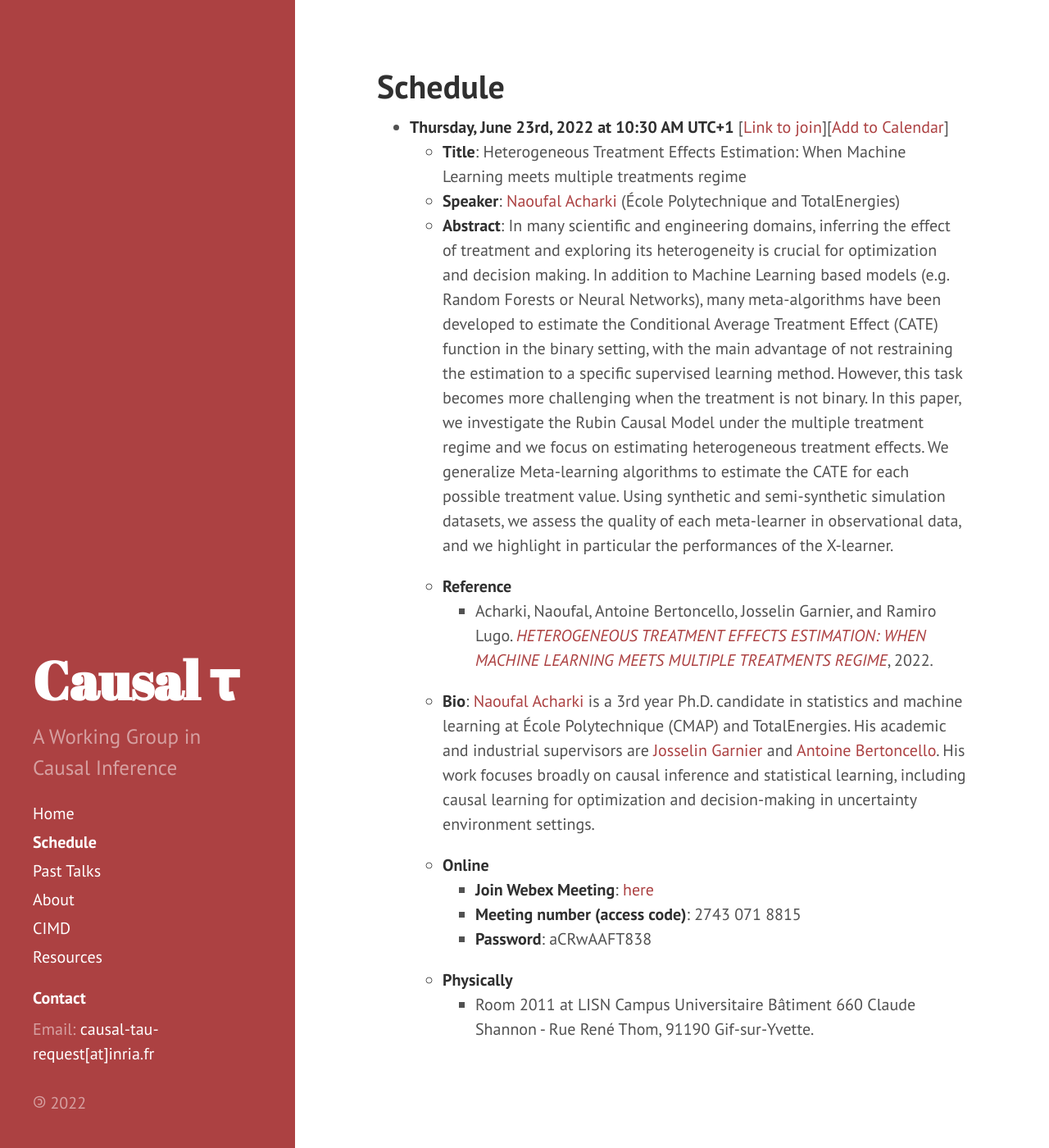
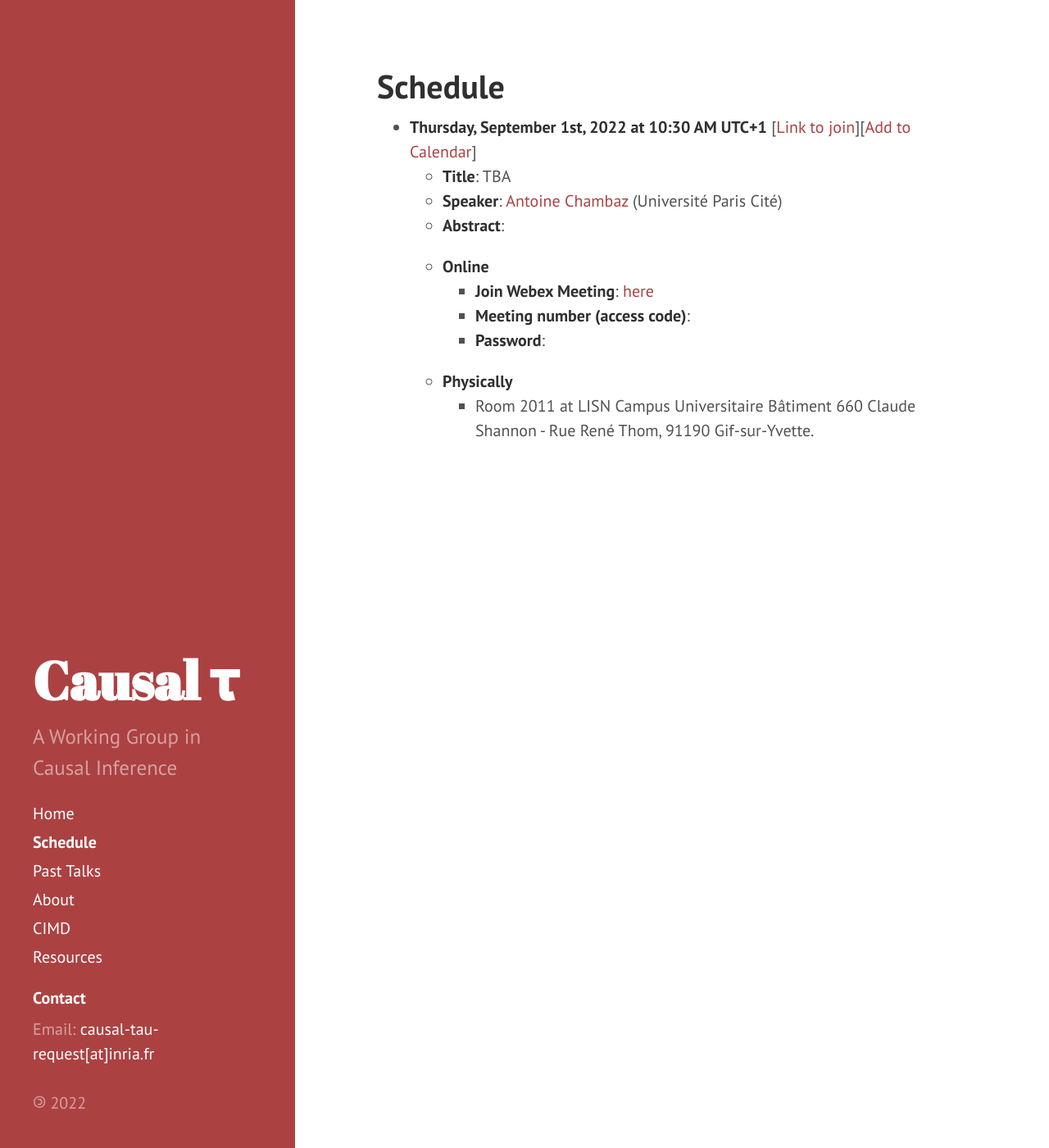
Before and after one commit to CausalTau/causaltau.github.io, a Jekyll site: the page built from schedule.md, in a window 1280 px wide and 1400 px high. Shown: the whole window at 82% size. Built offline with Jekyll 4.4.1, drawn with Linux system fonts in a browser that asks for light colours; nearby versions of some CDN libraries.

Commit message:
Update schedule and past talks' resources

```diff
--- a/schedule.md
+++ b/schedule.md
@@ -6,18 +6,14 @@ order: 3
 
 <!-- ## Upcoming Seminar Presentations -->
 
-* **Thursday, June 23rd, 2022 at 10:30 AM UTC+1** [[Link to join](https://inria.webex.com/inria-en/j.php?MTID=m60e3be9ccca7292f7f25e41476c3c6b2)][[Add to Calendar](/files/Acharki_HTEE.ics)]
-  - **Title**: Heterogeneous Treatment Effects Estimation: When Machine Learning meets multiple treatments regime
-  - **Speaker**: [Naoufal Acharki](https://nacharki.github.io) (École Polytechnique and TotalEnergies)
-  - **Abstract**: In many scientific and engineering domains, inferring the effect of treatment and exploring its heterogeneity is crucial for optimization and decision making. In addition to Machine Learning based models (e.g. Random Forests or Neural Networks), many meta-algorithms have been developed to estimate the Conditional Average Treatment Effect (CATE) function in the binary setting, with the main advantage of not restraining the estimation to a specific supervised learning method. However, this task becomes more challenging when the treatment is not binary. In this paper, we investigate the Rubin Causal Model under the multiple treatment regime and we focus on estimating heterogeneous treatment effects. We generalize Meta-learning algorithms to estimate the CATE for each possible treatment value. Using synthetic and semi-synthetic simulation datasets, we assess the quality of each meta-learner in observational data, and we highlight in particular the performances of the X-learner.
-
-  - **Reference**
-    * Acharki, Naoufal, Antoine Bertoncello, Josselin Garnier, and Ramiro Lugo. [_HETEROGENEOUS TREATMENT EFFECTS ESTIMATION: WHEN MACHINE LEARNING MEETS MULTIPLE TREATMENTS REGIME_](https://nacharki.github.io/files/Causal_Inference_multiple_treatments.pdf), 2022.
-  * **Bio**: [Naoufal Acharki](https://nacharki.github.io) is a 3rd year Ph.D. candidate in statistics and machine learning at École Polytechnique (CMAP) and TotalEnergies. His academic and industrial supervisors are [Josselin Garnier](https://josselin-garnier.org) and [Antoine Bertoncello](https://short.link/x7p4rf). His work focuses broadly on causal inference and statistical learning, including causal learning for optimization and decision-making in uncertainty environment settings.
+* **Thursday, September 1st, 2022 at 10:30 AM UTC+1** [[Link to join]()][[Add to Calendar](/files/Chambaz.ics)]
+  - **Title**: TBA
+  - **Speaker**: [Antoine Chambaz](https://helios2.mi.parisdescartes.fr/~chambaz/) (Université Paris Cité)
+  - **Abstract**:
 
   * **Online**
-    - **Join Webex Meeting**: [here](https://inria.webex.com/inria-en/j.php?MTID=m60e3be9ccca7292f7f25e41476c3c6b2)
-    - **Meeting number (access code)**: 2743 071 8815
-    - **Password**: aCRwAAFT838
+    - **Join Webex Meeting**: [here]()
+    - **Meeting number (access code)**:
+    - **Password**:
   * **Physically**
     - Room 2011 at LISN Campus Universitaire Bâtiment 660 Claude Shannon - Rue René Thom, 91190 Gif-sur-Yvette.
```
Also changed, not shown: past.md (+7 -1 lines), 2 other files.
